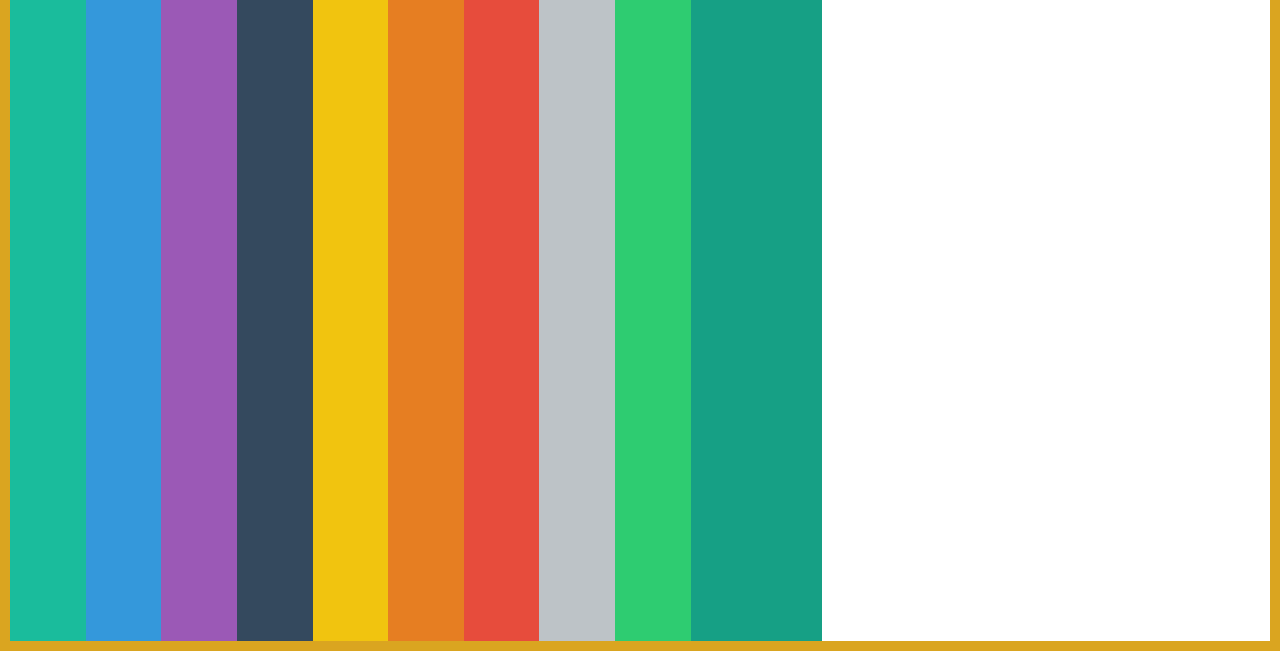
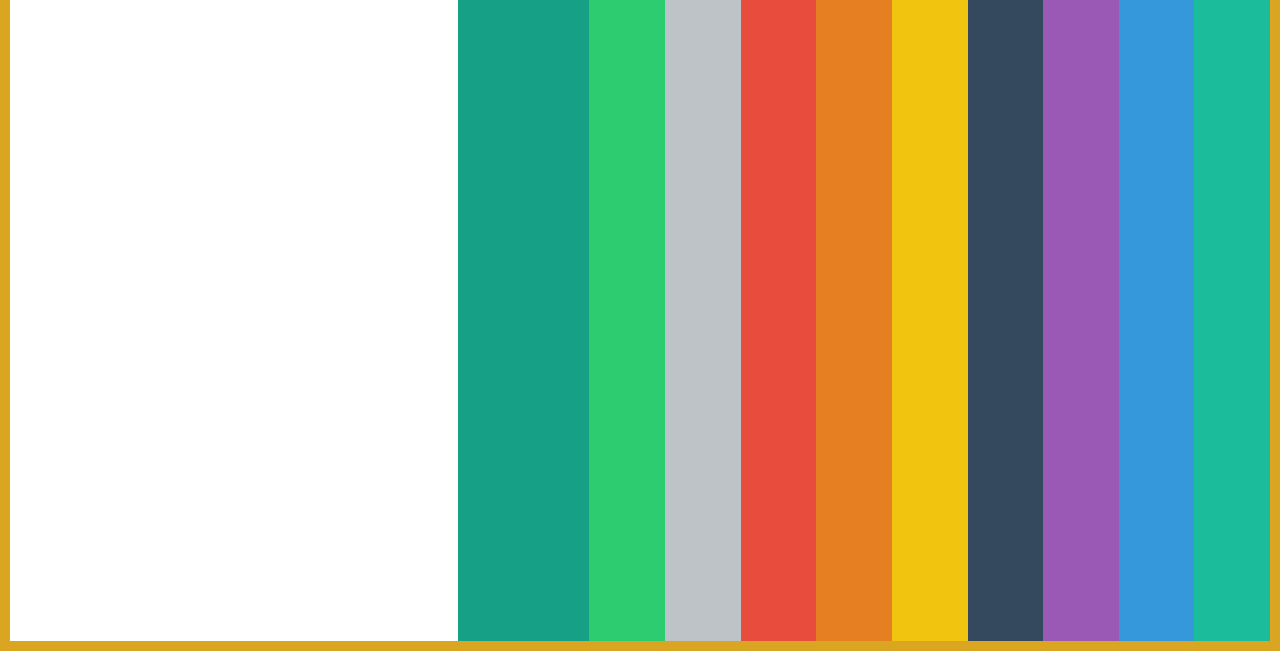
Before and after one commit to christianmoliveira/html-css-review, a plain HTML site: page what-the-flexbox/flexbox-direction/index.html in a window 1280 px wide. Shown: the part 149-800 px from the top of the page. Drawn offline with Linux system fonts and the light colour scheme.

Commit message:
flex direction

```diff
--- a/what-the-flexbox/flexbox-direction/style.css
+++ b/what-the-flexbox/flexbox-direction/style.css
@@ -31,4 +31,7 @@ article,aside,details,figcaption,figure,footer,header,hgroup,nav,section,summary
     display: flex;
     border: 10px solid goldenrod;
     height: 100vh;
+    /*flex-direction: column;*/
+    /*flex-direction: column-reverse;*/
+    flex-direction: row-reverse;
 }
```
